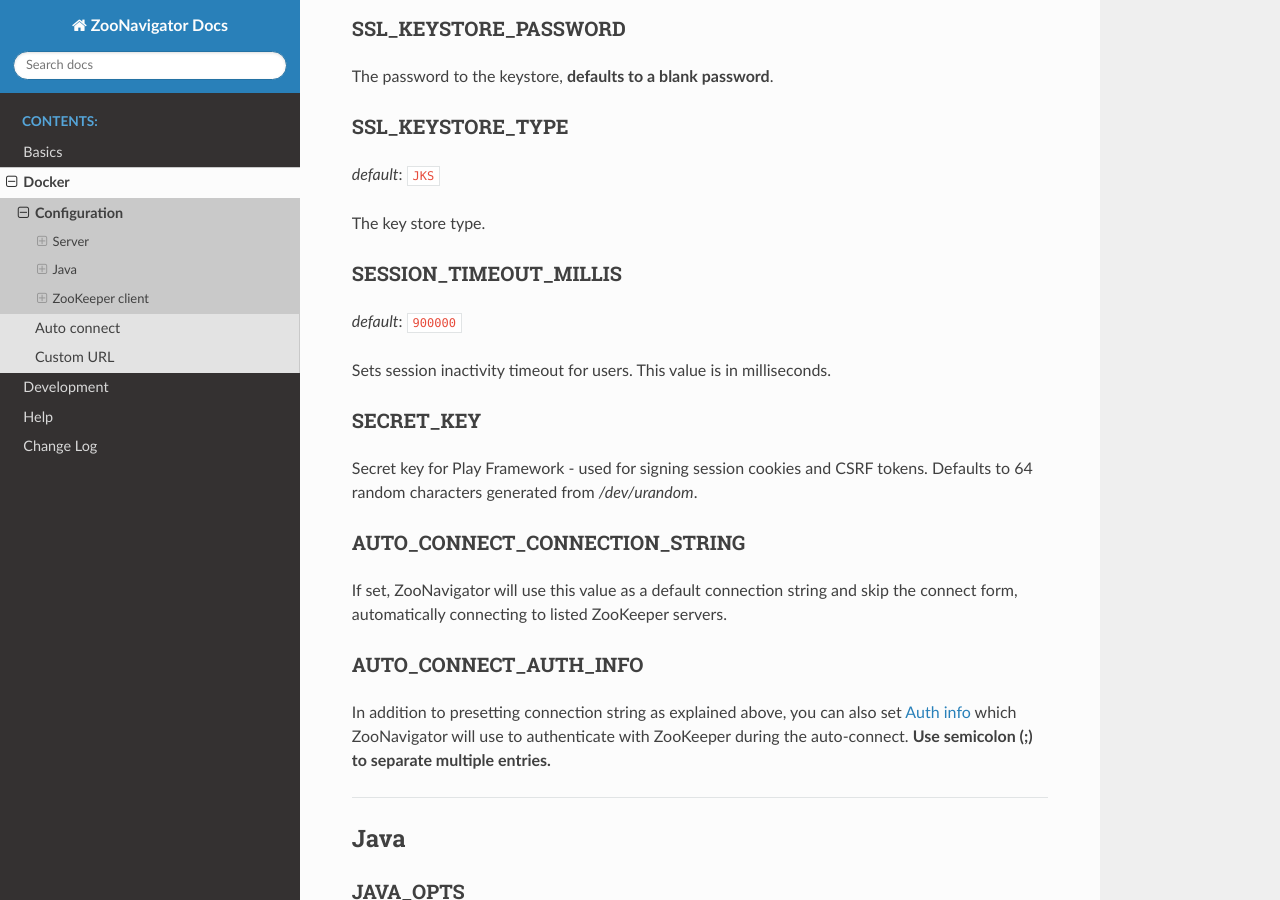
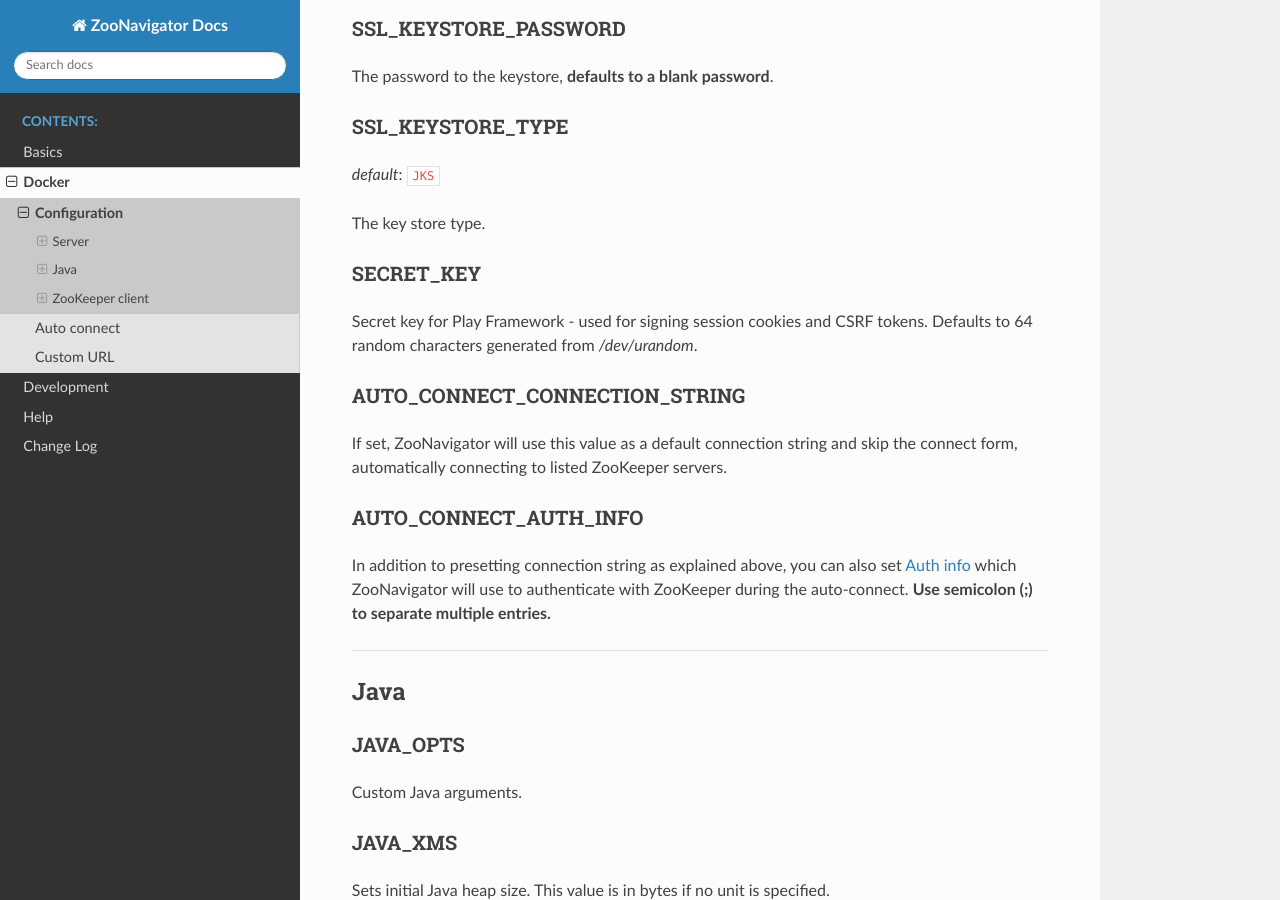
Before and after one commit to elkozmon/zoonavigator, a Sphinx documentation site: the page built from docs/docker/configuration.rst, in a window 1280 px wide and 900 px high, scrolled down 763 px. Built offline with Sphinx 7.4.7 and the Read the Docs theme 2.0.0, drawn with Linux system fonts in a browser that asks for light colours.

```diff
--- a/docs/docker/configuration.rst
+++ b/docs/docker/configuration.rst
@@ -44,14 +44,6 @@
 *default*: :code:`JKS`
 
 The key store type.
-
-
-SESSION_TIMEOUT_MILLIS
-----------------------
-*default*: :code:`900000`
-
-Sets session inactivity timeout for users.
-This value is in milliseconds.
 
 
 SECRET_KEY
```
Also changed, not shown: 5 other files.
